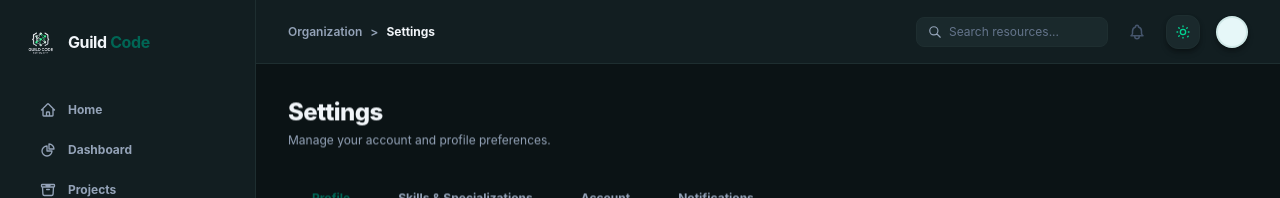
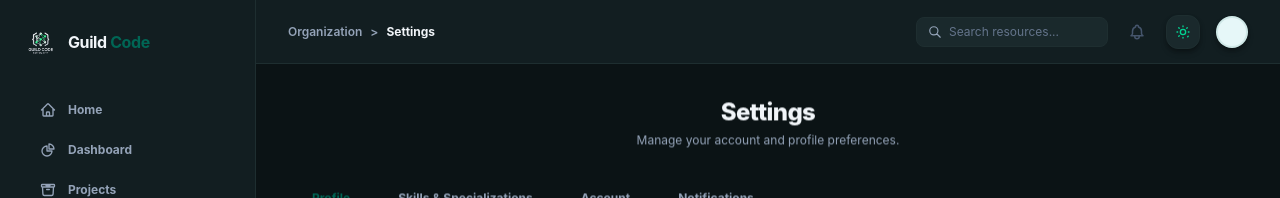
Before and after one commit to Winney360/Guild_Code_Community_Hub, a React (Vite) app in the folder client/: page /dashboard/settings in a window 1280 px wide. Shown: the top 198 px of the page. Built offline with nearby package versions, Linux system fonts and the light colour scheme; no server answers.

Commit message:
fix(client): center Settings heading

```diff
--- a/client/src/pages/DashboardSettings.tsx
+++ b/client/src/pages/DashboardSettings.tsx
@@ -301,7 +301,7 @@ export const DashboardSettings: React.FC = () => {
 
       {/* Title */}
       <ScrollReveal>
-      <div className="select-none">
+      <div className="text-center select-none">
         <h1 className="text-2xl font-extrabold tracking-tight mb-1">Settings</h1>
         <p className="text-xs text-[#5c7075]">Manage your account and profile preferences.</p>
       </div>
```
